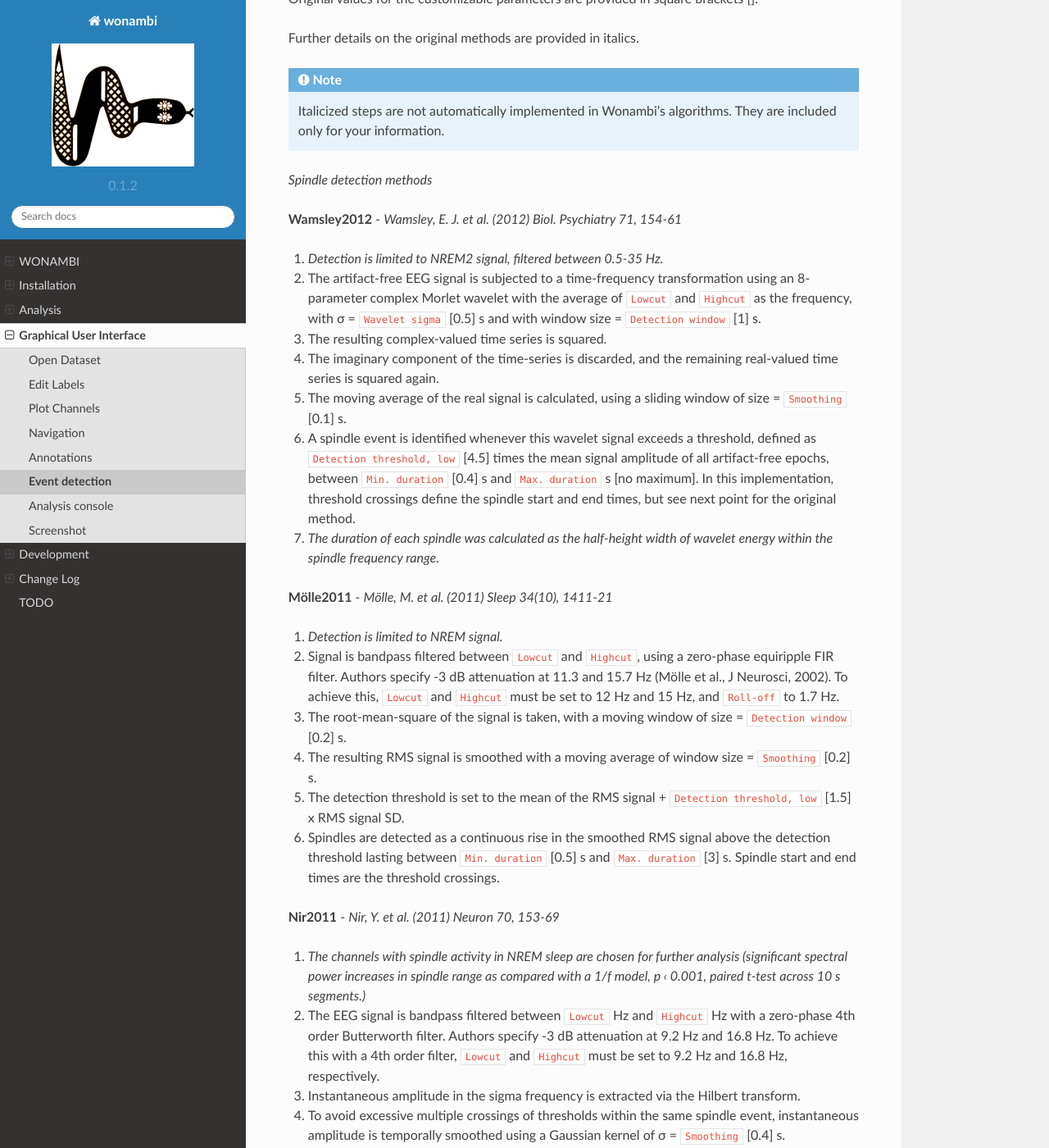
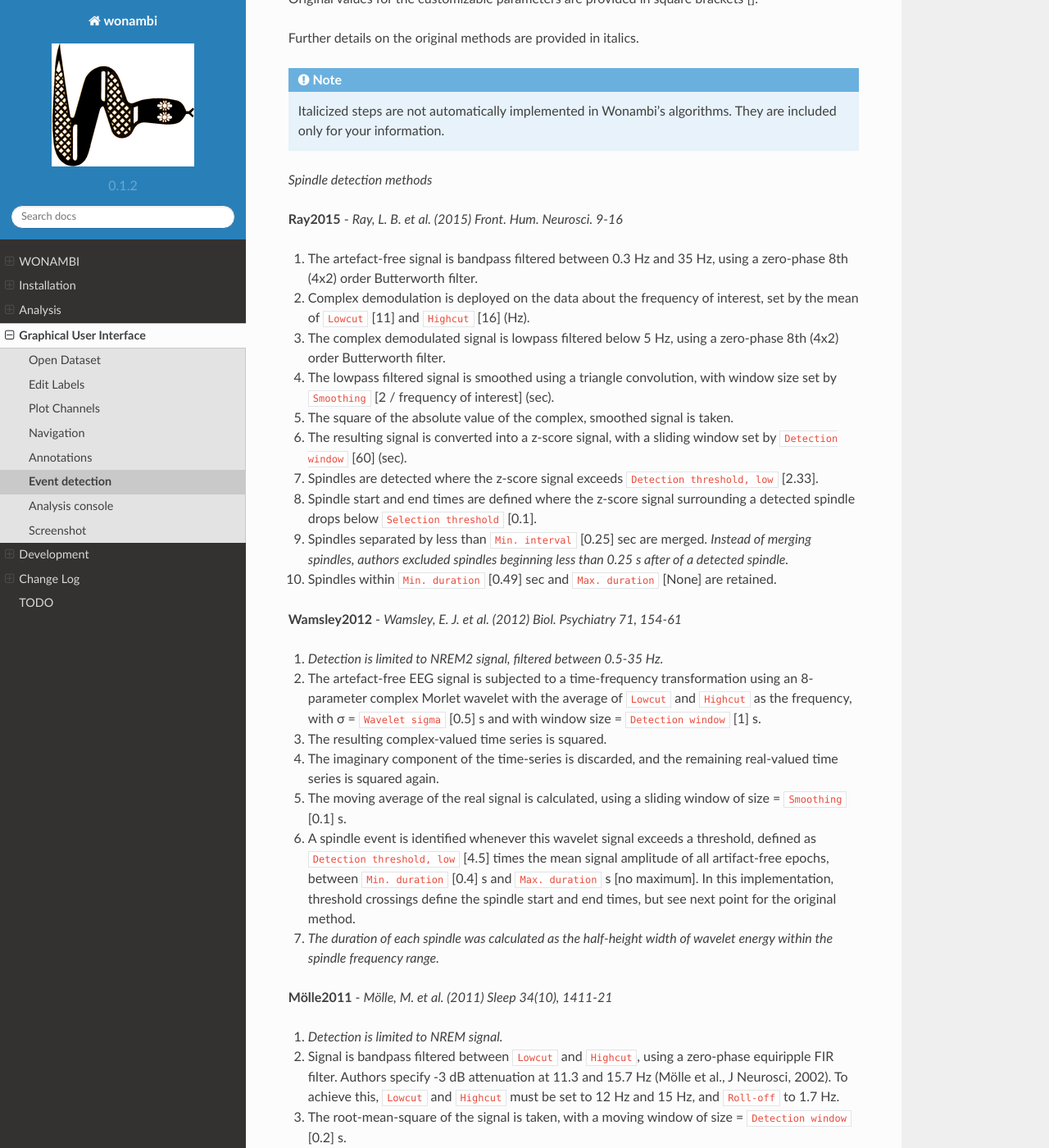
Before and after one commit to wonambi-python/wonambi, a Sphinx documentation site: the page built from docs/source/gui/detect.rst, in a window 1280 px wide and 1400 px high, scrolled down 2823 px. Shown: the whole window at 82% size. Built offline with Sphinx 7.4.7 and the Read the Docs theme 2.0.0, drawn with Linux system fonts in a browser that asks for light colours; pages that are not in the unit, such as notebooks, are missing from menus; the version number is read from the project's files by our own code; some of the changed text lies outside the part shown.

```diff
--- a/docs/source/gui/detect.rst
+++ b/docs/source/gui/detect.rst
@@ -91,10 +91,23 @@
 
 *Spindle detection methods*
 
+**Ray2015** - *Ray, L. B. et al. (2015) Front. Hum. Neurosci. 9-16*
+
+#. The artefact-free signal is bandpass filtered between 0.3 Hz and 35 Hz, using a zero-phase 8th (4x2) order Butterworth filter.
+#. Complex demodulation is deployed on the data about the frequency of interest, set by the mean of ``Lowcut`` [11] and ``Highcut`` [16] (Hz).
+#. The complex demodulated signal is lowpass filtered below 5 Hz, using a zero-phase 8th (4x2) order Butterworth filter.
+#. The lowpass filtered signal is smoothed using a triangle convolution, with window size set by ``Smoothing`` [2 / frequency of interest] (sec).
+#. The square of the absolute value of the complex, smoothed signal is taken.
+#. The resulting signal is converted into a z-score signal, with a sliding window set by ``Detection window`` [60] (sec).
+#. Spindles are detected where the z-score signal exceeds ``Detection threshold, low`` [2.33].
+#. Spindle start and end times are defined where the z-score signal surrounding a detected spindle drops below ``Selection threshold`` [0.1].
+#. Spindles separated by less than ``Min. interval`` [0.25] sec are merged. *Instead of merging spindles, authors excluded spindles beginning less than 0.25 s after of a detected spindle.*
+#. Spindles within ``Min. duration`` [0.49] sec and ``Max. duration`` [None] are retained.
+
 **Wamsley2012** - *Wamsley, E. J. et al. (2012) Biol. Psychiatry 71, 154-61*
 
 #. *Detection is limited to NREM2 signal, filtered between 0.5-35 Hz.*
-#. The artifact-free EEG signal is subjected to a time-frequency transformation using an 8-parameter complex Morlet wavelet with the average of ``Lowcut`` and ``Highcut`` as the frequency, with σ = ``Wavelet sigma`` [0.5] s and with window size = ``Detection window`` [1] s.
+#. The artefact-free EEG signal is subjected to a time-frequency transformation using an 8-parameter complex Morlet wavelet with the average of ``Lowcut`` and ``Highcut`` as the frequency, with σ = ``Wavelet sigma`` [0.5] s and with window size = ``Detection window`` [1] s.
 #. The resulting complex-valued time series is squared.
 #. The imaginary component of the time-series is discarded, and the remaining real-valued time series is squared again.
 #. The moving average of the real signal is calculated, using a sliding window of size = ``Smoothing`` [0.1] s.
@@ -143,7 +156,7 @@
 
 **FASST** - *Leclerq, Y. et al. (2011) Compu. Intel. Neurosci. 1-11*
 
-#. Signal is bandpass filtered between ``Lowcut`` [11] and ``Highcut`` [18] using a zero-phase 8th order Butterworth filter.
+#. Signal is bandpass filtered between ``Lowcut`` [11] and ``Highcut`` [18] using a zero-phase 8th (4x2) order Butterworth filter.
 #. The detection threshold is set as the ``Detection threshold, low`` th percentile of the filtered signal. *Authors use only N2 signal to set the threshold.*
 #. The filtered signal is rectified, yielding the detection signal.
 #. The detection signal is smoothed with a moving average of window size = ``Smoothing`` [0.1].
```
Also changed, not shown: other parts of docs/source/gui/detect.rst (+3 -3 lines), 1 other file.
